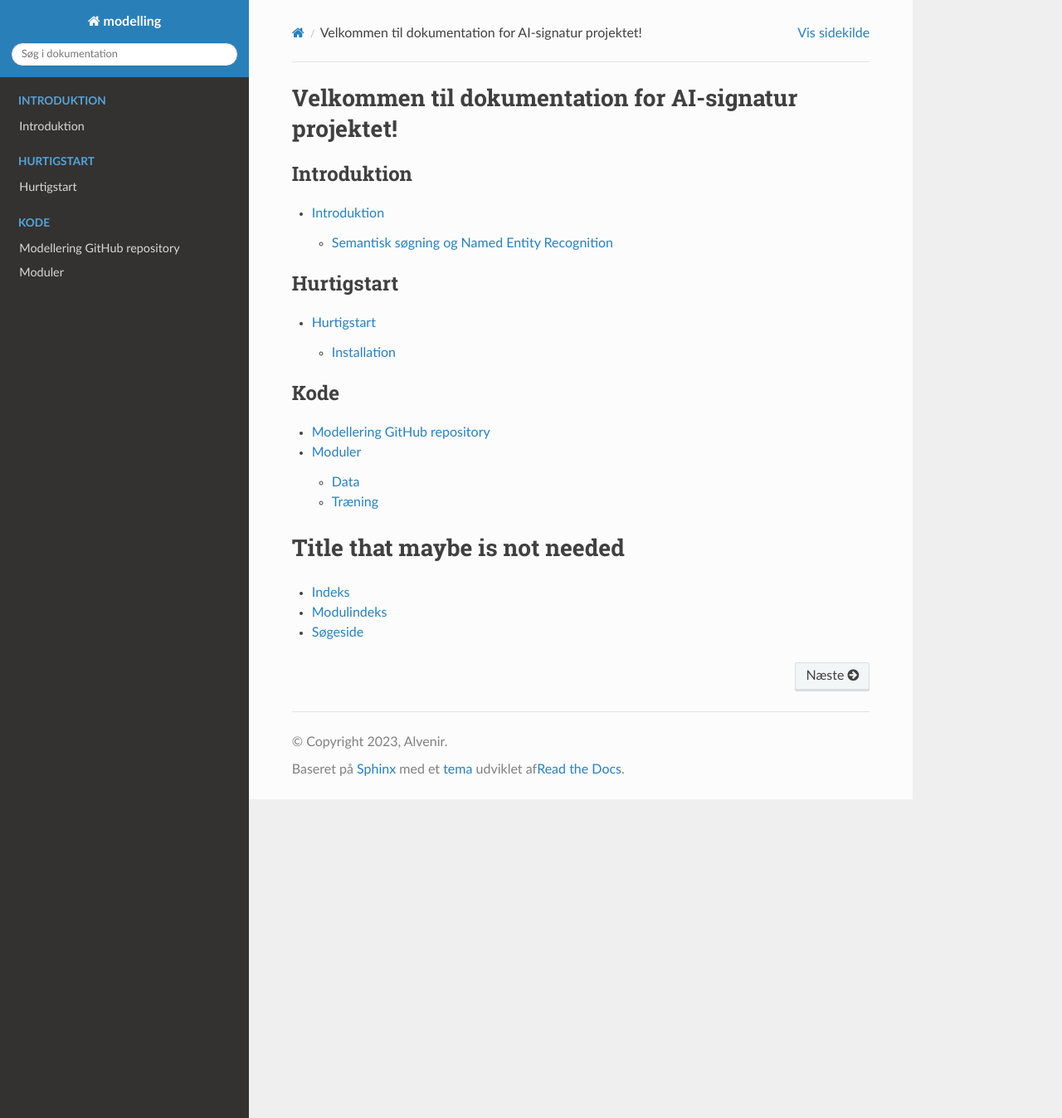
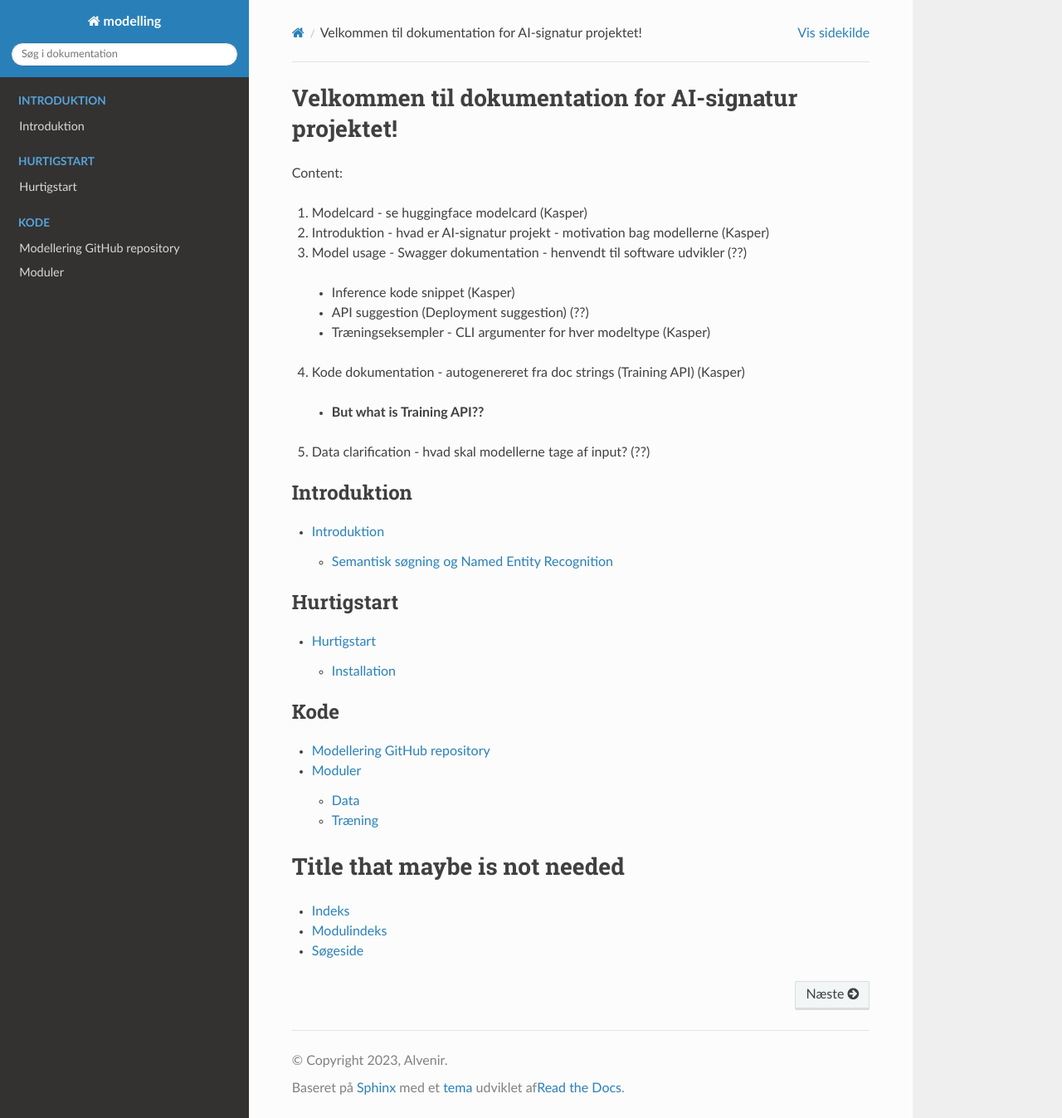
Before and after one commit to AI-Aktindsigt-Sonderborg/modelling, a Sphinx documentation site: the page built from docs/source/index.rst, in a window 1280 px wide and 1347 px high. Shown: the whole window at 83% size. Built offline with Sphinx 7.4.7 and the Read the Docs theme 2.0.0, drawn with Linux system fonts in a browser that asks for light colours; pages that are not in the unit, such as notebooks, are missing from menus.

```diff
--- a/docs/source/index.rst
+++ b/docs/source/index.rst
@@ -5,6 +5,17 @@
 
 Velkommen til dokumentation for AI-signatur projektet!
 ======================================================
+Content:
+
+1. Modelcard - se huggingface modelcard (Kasper)
+2. Introduktion - hvad er AI-signatur projekt - motivation bag modellerne (Kasper)
+3. Model usage - Swagger dokumentation - henvendt til software udvikler (??)
+ - Inference kode snippet (Kasper)
+ - API suggestion (Deployment suggestion) (??)
+ - Træningseksempler - CLI argumenter for hver modeltype (Kasper)
+4. Kode dokumentation - autogenereret fra doc strings (Training API) (Kasper)
+ - **But what is Training API??**
+5. Data clarification - hvad skal modellerne tage af input? (??)
 
 .. toctree::
    :maxdepth: 2
```
Also changed, not shown: 2 other files.
